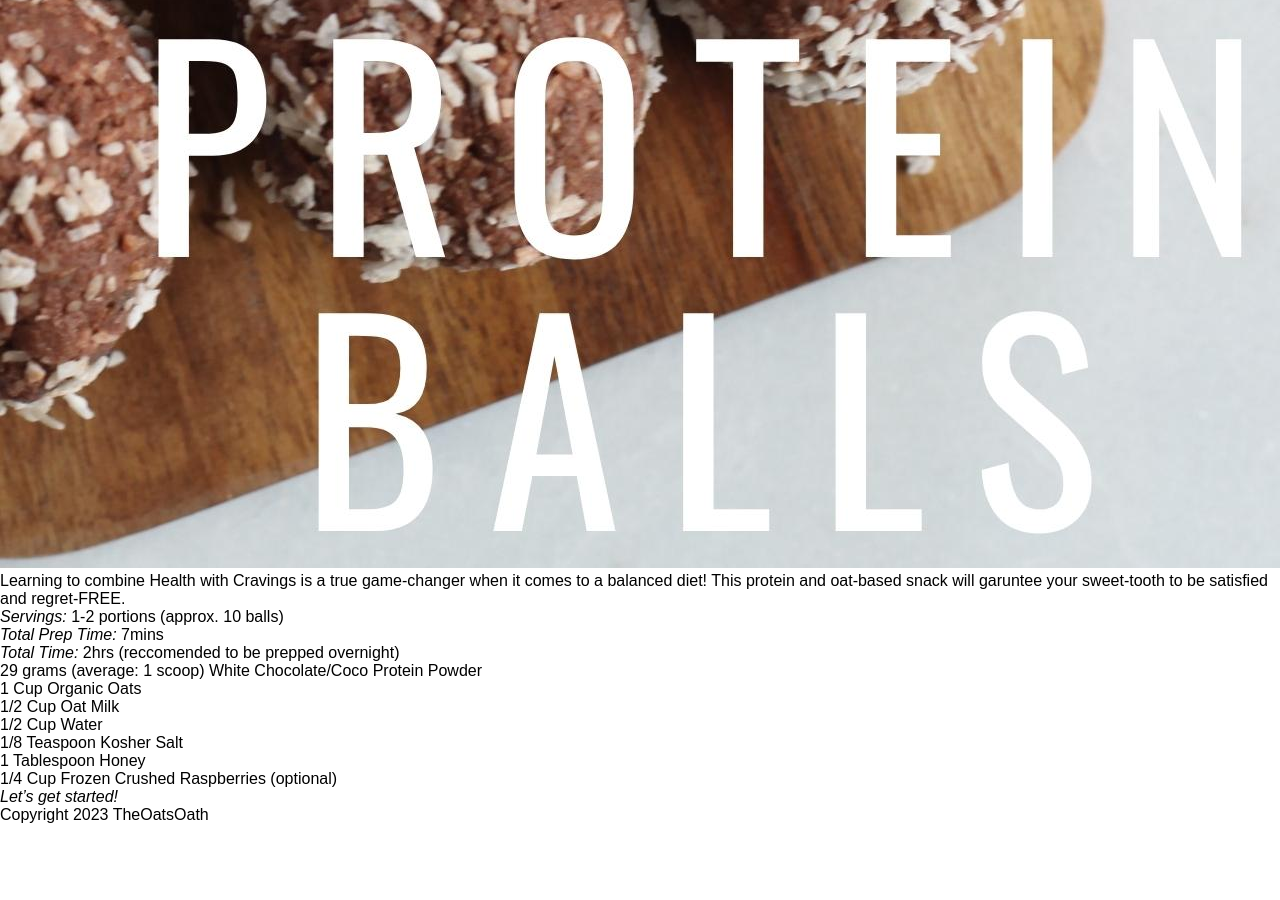
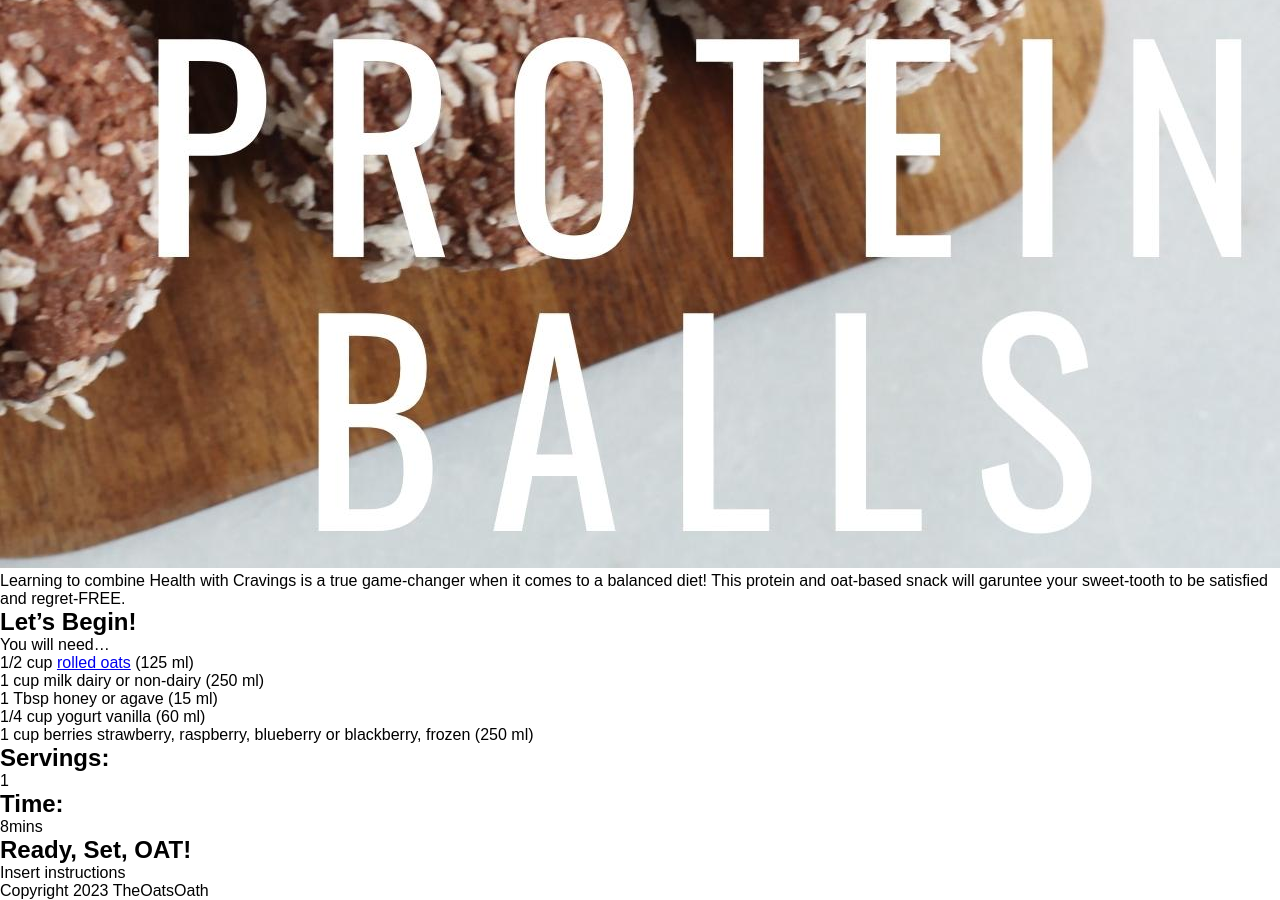
Before and after one commit to natalied0uglas/TheOatsOath, a Jekyll site: the page built from _recipes/oat-standing-coco-balls.md, in a window 1280 px wide and 900 px high, scrolled down 1397 px. Built offline with Jekyll 4.4.1, drawn with Linux system fonts in a browser that asks for light colours; before the commit the page ends 2221 px from its top, so only the background shows below that.

Commit message:
Update Recipe “oat-standing-coco-balls”

```diff
--- a/_recipes/oat-standing-coco-balls.md
+++ b/_recipes/oat-standing-coco-balls.md
@@ -6,24 +6,26 @@
 ---
 ![](../uploads/490a3136-b93f-4cec-8881-daf6c43bc707.jpeg)
 
-
-
-
-
 Learning to combine Health with Cravings is a true game-changer when it comes to a balanced diet! This protein and oat-based snack will garuntee your sweet-tooth to be satisfied and regret-FREE.
 
-*Servings:* 1-2 portions (approx. 10 balls)
+# Let's Begin!
 
-*Total Prep Time:* 7mins
+You will need...
 
-*Total Time:* 2hrs (reccomended to be prepped overnight)
+* 1/2 cup [rolled oats](https://oatseveryday.com/know-your-oats-2/#rolled-oats) (125 ml)
+* 1 cup milk dairy or non-dairy (250 ml)
+* 1 Tbsp honey or agave (15 ml)
+* 1/4 cup yogurt vanilla (60 ml)
+* 1 cup berries strawberry, raspberry, blueberry or blackberry, frozen (250 ml)
 
-* 29 grams (average: 1 scoop) White Chocolate/Coco Protein Powder
-* 1 Cup Organic Oats
-* 1/2 Cup Oat Milk
-* 1/2 Cup Water
-* 1/8 Teaspoon Kosher Salt
-* 1 Tablespoon Honey
-* 1/4 Cup Frozen Crushed Raspberries (optional)
+## Servings:
 
-*Let's get started!*
+* 1
+
+## Time:
+
+* 8mins
+
+## Ready, Set, OAT!
+
+Insert instructions
```
